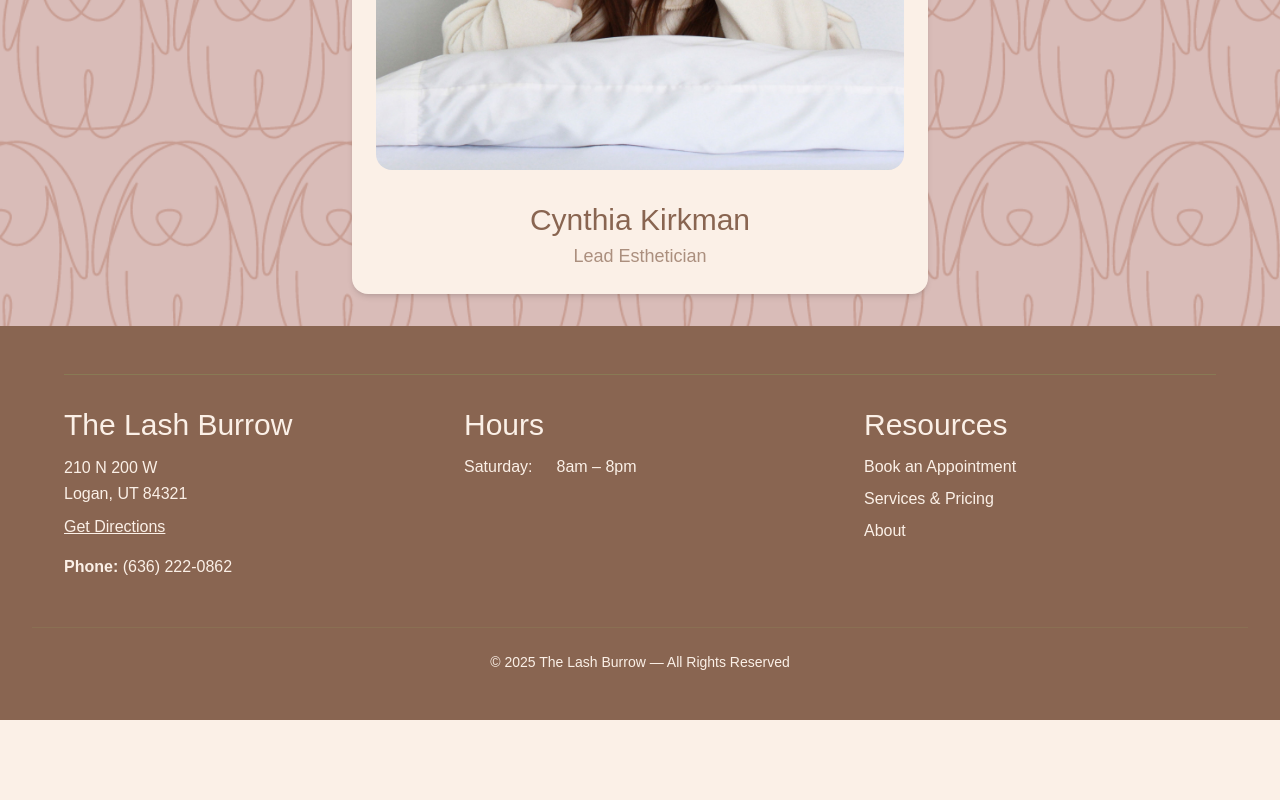
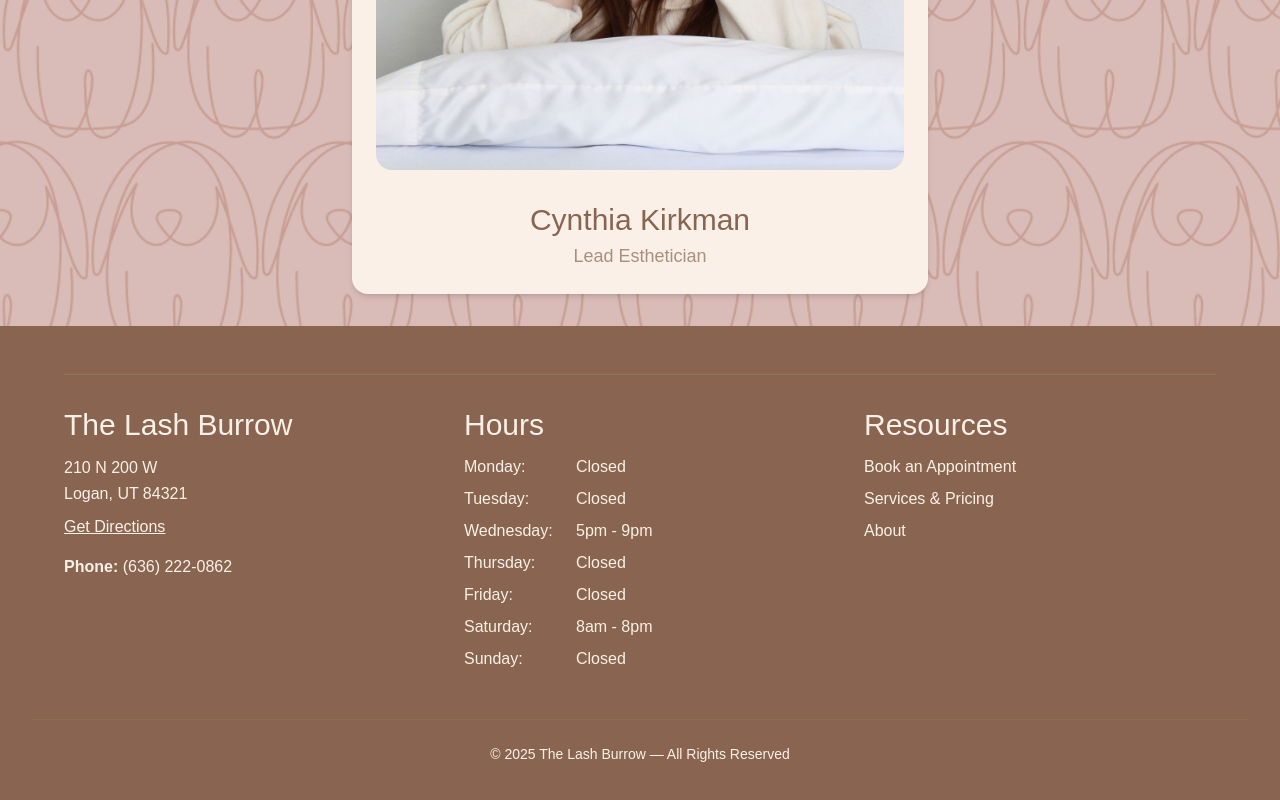
Before and after one commit to ashtonkirkman/lash_burrow, a Next.js app: page / in a window 1280 px wide. Shown: the part 1856-2656 px from the top of the page. Before the commit the page ends 2576 px from the top, so only its background shows below. Built offline with nearby package versions, Linux system fonts and the light colour scheme; a web font is replaced by a local one.

Commit message:
Edited hours

```diff
--- a/src/components/Footer.jsx
+++ b/src/components/Footer.jsx
@@ -30,9 +30,33 @@ export default function Footer() {
         <div>
           <h3 className="text-3xl text-ivory font-fuzzy-bubbles mb-3">Hours</h3>
           <ul className="space-y-2 text-ivory">
-            <li>
-              <span>Saturday:</span>
-              <span className="ml-6">8am – 8pm</span>
+            <li className="flex items-baseline">
+              <span className="inline-block w-28">Monday:</span>
+              <span>Closed</span>
+            </li>
+            <li className="flex items-baseline">
+              <span className="inline-block w-28">Tuesday:</span>
+              <span>Closed</span>
+            </li>
+            <li className="flex items-baseline">
+              <span className="inline-block w-28">Wednesday:</span>
+              <span>5pm - 9pm</span>
+            </li>
+            <li className="flex items-baseline">
+              <span className="inline-block w-28">Thursday:</span>
+              <span>Closed</span>
+            </li>
+            <li className="flex items-baseline">
+              <span className="inline-block w-28">Friday:</span>
+              <span>Closed</span>
+            </li>
+            <li className="flex items-baseline">
+              <span className="inline-block w-28">Saturday:</span>
+              <span>8am - 8pm</span>
+            </li>
+            <li className="flex items-baseline">
+              <span className="inline-block w-28">Sunday:</span>
+              <span>Closed</span>
             </li>
           </ul>
         </div>
```
